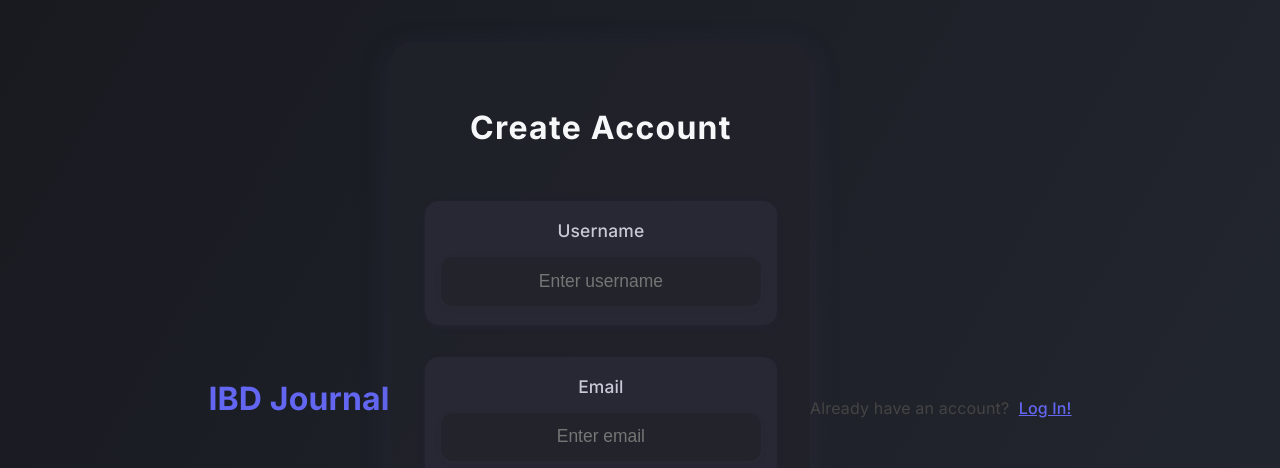
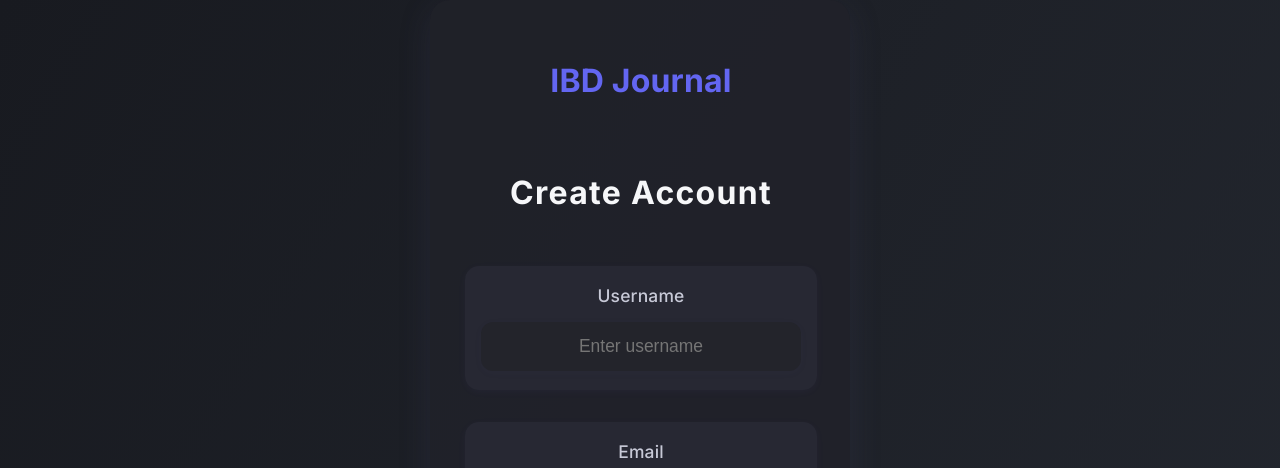
Before and after one commit to ParvPSingh/IBD-webapp, a Vue app in the folder frontend/: page /signup in a window 1280 px wide. Shown: the top 468 px of the page. Built offline with nearby package versions, Linux system fonts and the light colour scheme; no server answers.

Commit message:
misc errors 15

```diff
--- a/frontend/src/components/LogIn.vue
+++ b/frontend/src/components/LogIn.vue
@@ -1,7 +1,7 @@
 <template>
   <div class="login-container">
-    <h1 style="text-align: center; margin-bottom: 1.5rem; color: #6366f1;">IBD Journal</h1>
     <form class="login-form" @submit.prevent="login">
+      <h1 style="margin-bottom: 1.5rem; color: #6366f1;">IBD Journal</h1>
       <h2>Login</h2>
       <div class="form-group">
         <label>Email</label>
@@ -16,13 +16,13 @@
         <span v-else>Login</span>
       </button>
       <div v-if="error" class="error">{{ error }}</div>
-    </form>
-    <div class="signup-link" style="margin-top: 1rem; text-align: center;">
+      <div class="signup-link" style="margin-top: 1rem">
       Don't have an account?
       <router-link to="/signup" style="color: #6366f1; text-decoration: underline; margin-left: 0.3em;">
         Sign Up!
       </router-link>
     </div>
+    </form>
   </div>
 </template>
 
--- a/frontend/src/components/SignUp.vue
+++ b/frontend/src/components/SignUp.vue
@@ -1,7 +1,7 @@
 <template>
   <div class="signup-container">
-    <h1 style="text-align: center; margin-bottom: 1.5rem; color: #6366f1;">IBD Journal</h1>
     <form class="signup-form" @submit.prevent="signup">
+      <h1 style="margin-bottom: 1.5rem; color: #6366f1;">IBD Journal</h1>
       <h2>Create Account</h2>
       <div class="form-group">
         <label>Username</label>
@@ -21,13 +21,13 @@
       </button>
       <div v-if="error" class="error">{{ error }}</div>
       <div v-if="success" class="success">{{ success }}</div>
-    </form>
-    <div class="login-link" style="margin-top: 1rem; text-align: center;">
+      <div class="login-link" style="margin-top: 1rem">
       Already have an account?
       <router-link to="/login" style="color: #6366f1; text-decoration: underline; margin-left: 0.3em;">
         Log In!
       </router-link>
     </div>
+    </form>
   </div>
 </template>
 
```
